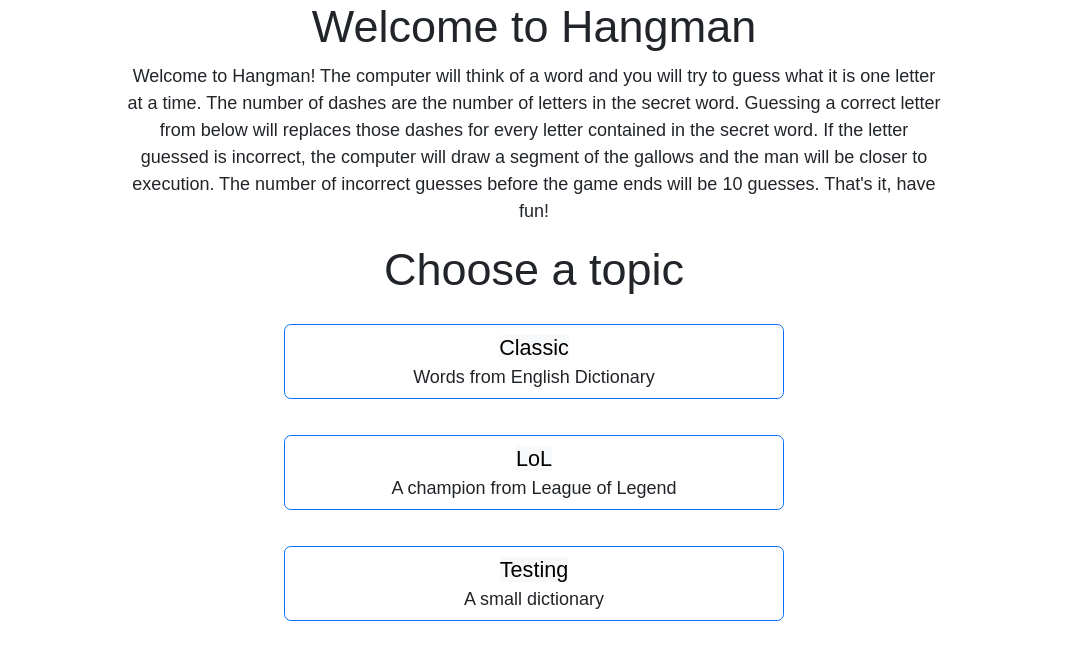
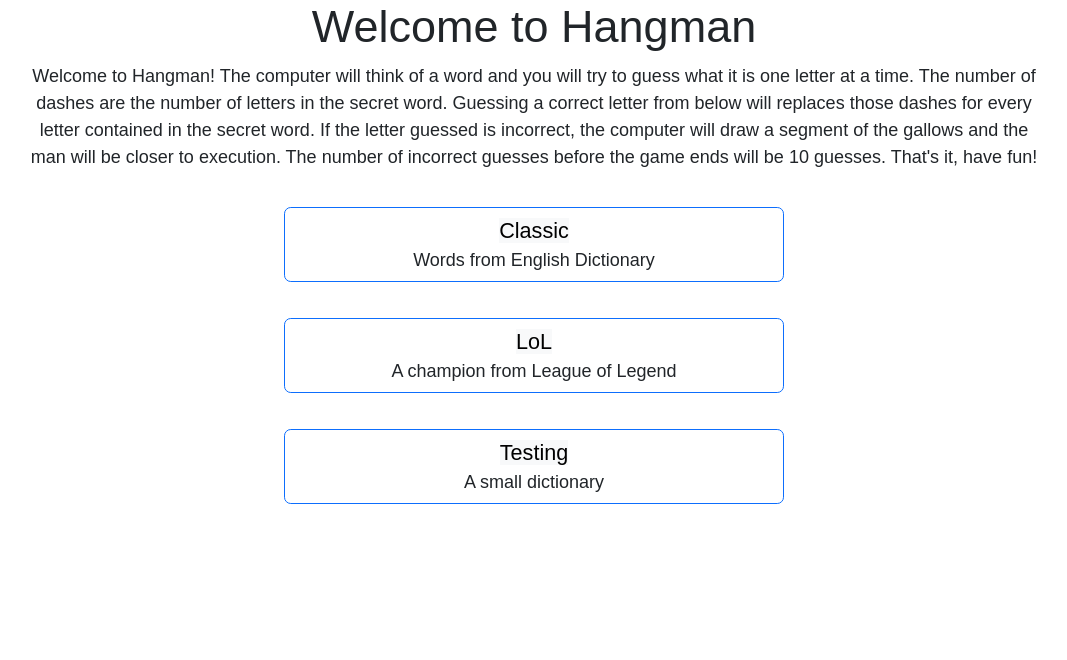
Before and after one commit to apnguyen1/Hangman, a Flask app: page /game in a window 1280 px wide. Shown: the part 63-723 px from the top of the page, without its empty margins (106-1173 px from the left). Run offline with Flask 2, Linux system fonts and the light colour scheme.

Commit message:
added sqlalchemy and fixed the routes!!!

```diff
--- a/controller.py
+++ b/controller.py
@@ -1,21 +1,28 @@
-from uuid import uuid1
-from flask import Flask, redirect, render_template, request, url_for, session
-from hangman_client import Manager
+from email.policy import default
+from flask import Flask, redirect, render_template, request, url_for
+from flask_sqlalchemy import SQLAlchemy
 
 app = Flask(__name__, template_folder="website/templates", static_folder="website/static")
 
-def createDictionary(file_name):
-    file = file_name
 
-    dict = {}
+# DATABASE
 
-    with open(file, "r") as file:
-        words = file.readlines()
-        # seize serve sharp andrew beezy jazzy aahed Abamp poops wendy john phone mouse mice lamp superfaiclious
-        for word in words:
-            dict.update({word.strip(): 1})
+app.config['SQLALCHEMY_DATABASE_URI'] = "sqlite:///hangman.db"
+app.config['SQLALCHEMY_TRACK_MODIFICATIONS'] = False
+db = SQLAlchemy(app)
 
-    return dict
+
+class Game(db.Model):
+    _gameid = db.Column("id", db.Integer, primary_key=True)
+    _word = db.Column(db.String(30))
+    _guesses = db.Column(db.Integer, default="10")
+
+    def __init__(self, word):
+        self._word = word
+
+# END OF DATABASE
+
+# ROUTES
 
 @app.route("/")
 def home():
@@ -25,24 +32,27 @@ def home():
 def hangman():
     return render_template("hangman.html")
 
-@app.route("/game/createid", methods=["GET"])
-def createid():
-    id = uuid1()
 
-    return str(id)
+@app.route("/play", methods=["POST"])
+def play():
+    game = Game("andrew")
+    db.session.add(game)
+    db.session.commit()
 
+    return redirect(url_for('game', gameid=game._gameid))
 
-@app.route("/game/<string:topic>/<string:gameid>", methods=["POST", "GET"])
-def game(topic, gameid):
-    print(request.args)
+@app.route("/game/<string:gameid>", methods=["POST", "GET"])
+def game(gameid):
+    game = Game.query.get_or_404(gameid)
 
-
-    obj = Manager(createDictionary("dict1.txt"))
-    word = obj.get_current_word()
+    word = game._word
 
     return render_template("hangman-game.html", word=word)
 
 
+# END OF ROUTES
+
 
 if __name__ == "__main__":
+    db.create_all()
     app.run(debug=True)
--- /dev/null
+++ b/website/static/css/hangman.css
@@ -0,0 +1,25 @@
+.topic-form {
+    display: flex;
+    flex-direction: column;
+    align-items: center;
+}
+
+.topic-item {
+    width: 500px;
+    margin: 1rem 0;
+    padding: 0;
+    transition: transform .3s ease-in-out;
+}
+
+.topic-item:hover {
+    transform: scale(1.1);
+}
+
+.topic-item span, .topic-item p {
+    padding: 0 !important;
+    margin: 0;
+}
+
+.topic-item span {
+    font-size: larger;
+}
--- a/website/static/hangman.css
+++ /dev/null
@@ -1,25 +0,0 @@
-.topic-container {
-    display: flex;
-    flex-direction: column;
-    align-items: center;
-}
-
-.topic-item {
-    width: 500px;
-    margin: 1rem 0;
-    padding: 0;
-    transition: transform .3s ease-in-out;
-}
-
-.topic-item:hover {
-    transform: scale(1.1);
-}
-
-.topic-item span, .topic-item p {
-    padding: 0 !important;
-    margin: 0;
-}
-
-.topic-item span {
-    font-size: larger;
-}
--- a/website/static/hangman.js
+++ /dev/null
@@ -1,16 +0,0 @@
-$(".topic-item").click(function(e) {
-    e.preventDefault();
-
-    console.log(this);
-
-    let ele = $(this).children().eq(0);
-
-    $.ajax({
-        type: "GET",
-        url: "/game/createid",
-        success: function (response) {
-            let topic = $(ele).text().toLowerCase();
-            window.location.href = "/game/" + topic + "/" + response;
-        }
-    });
-})
--- /dev/null
+++ b/website/static/js/hangman.js
@@ -0,0 +1,11 @@
+$(".topic-item").click(function (e) {
+    $(".topic-form").submit();
+    // $.ajax({
+    //     type: "POST",
+    //     url: "/play",
+    //     data: "data",
+    //     success: function (response) {
+    //         window.location.href =
+    //     },
+    // });
+});
--- a/website/templates/hangman-game.html
+++ b/website/templates/hangman-game.html
@@ -1,7 +1,7 @@
 {% extends "index.html" %}
 
 {% block styles %}
-<link rel="stylesheet" href={{ url_for('static', filename='hangman-game.css') }}>
+<link rel="stylesheet" href={{ url_for('static', filename='css/hangman-game.css') }}>
 {% endblock %}
 
 {% block content %}
@@ -81,5 +81,5 @@
 {% endblock %}
 
 {% block script %}
-<script src={{ url_for('static', filename='game.js')}}></script>
+<script src={{ url_for('static', filename='js/game.js')}}></script>
 {% endblock %}
--- a/website/templates/hangman.html
+++ b/website/templates/hangman.html
@@ -1,12 +1,11 @@
 {% extends "index.html" %}
 
 {% block styles %}
-<link rel="stylesheet" href="/static/hangman.css">
+<link rel="stylesheet" href="/static/css/hangman.css">
 {% endblock %}
 
 
 {% block content %}
-<div class="content text-center">
 <div class="hangman-title">
     <h1> Welcome to Hangman </h1>
 </div>
@@ -20,12 +19,8 @@
         before the game ends will be <span>10 guesses</span>. That's it, have fun!
     </p>
 </div>
-
-<div class="game-setting-container">
-    <div class="inner-setting-container">
-        <h1>Choose a topic</h1>
-        <div class="topic-container">
-            <div class="topic-item btn btn-md border-primary" method="post">
+<form class="topic-form" action="{{ url_for('play') }}" method="POST">
+    <div class="topic-item btn btn-md border-primary">
         <span class="topic-title text-bg-light">Classic</span>
         <p class="topic-desc">Words from English Dictionary</p>
     </div>
@@ -33,16 +28,13 @@
         <span class="topic-title text-bg-light">LoL</span>
         <p class="topic-desc">A champion from League of Legend</p>
     </div>
-            <div class="topic-item btn btn-md border-primary">
+    <div class="topic-item btn btn-md border-primary" action="">
         <span class="topic-title text-bg-light">Testing</span>
         <p class="topic-desc">A small dictionary</p>
     </div>
-
-        </div>
-    </div>
-</div>
+</form>
 {% endblock %}
 
 {% block script %}
-<script src="{{ url_for('static', filename='hangman.js') }}"></script>
+<script src="{{ url_for('static', filename='js/hangman.js') }}"></script>
 {% endblock %}
--- a/website/templates/index.html
+++ b/website/templates/index.html
@@ -5,7 +5,7 @@
         <meta name="viewport" content="width=device-width", initial-scale="1.0">
         <title>Hangman</title>
 
-        <link rel="stylesheet" href="{{ url_for('static', filename='index.css') }}">
+        <link rel="stylesheet" href="{{ url_for('static', filename='css/index.css') }}">
 
         {% block styles %}{% endblock %}
 
```
Also changed, not shown: hangman_client.py (+13 -0 lines), hangman.db (added), website/static/css/hangman-game.css (renamed from website/static/hangman-game.css), website/static/css/home.css (added), website/static/css/index.css (renamed from website/static/index.css), website/static/js/game.js (renamed from website/static/game.js), 1 other file. Lines whose indentation alone changed are shown as unchanged.
